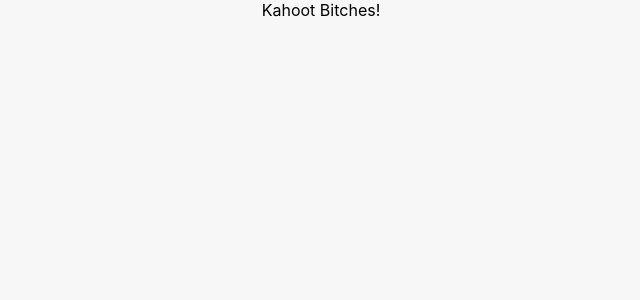
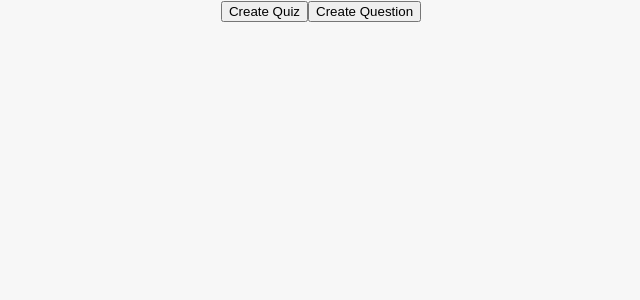
Before and after one commit to alonrubin2/kahoot2, a React (Create React App) app: page /landing in a window 1280 px wide. Shown: the top 300 px of the page, without its empty margins (319-959 px from the left). Built offline with nearby package versions, Linux system fonts and the light colour scheme.

Commit message:
routing for landing page and create quiz/question running. starting ui build with interface for inputing questions and aswers. starting to devide missions

```diff
--- a/package.json
+++ b/package.json
@@ -3,11 +3,14 @@
   "version": "0.1.0",
   "private": true,
   "dependencies": {
+    "@fortawesome/fontawesome-free": "^5.15.3",
     "@testing-library/jest-dom": "^5.14.1",
     "@testing-library/react": "^11.2.7",
     "@testing-library/user-event": "^12.8.3",
     "react": "^17.0.2",
     "react-dom": "^17.0.2",
+    "react-router": "^5.2.0",
+    "react-router-dom": "^5.2.0",
     "react-scripts": "4.0.3",
     "web-vitals": "^1.1.2"
   },
@@ -34,5 +37,8 @@
       "last 1 firefox version",
       "last 1 safari version"
     ]
+  },
+  "devDependencies": {
+    "node-sass": "^6.0.1"
   }
 }
--- a/src/App.js
+++ b/src/App.js
@@ -1,15 +1,41 @@
-import logo from './logo.svg';
 import './App.css';
+import { useEffect, useState, useContext } from 'react';
+import { useHistory } from 'react-router-dom';
+import {
+  Switch,
+  Route
+} from 'react-router-dom';
+import Landing from './Landing';
+import CreateQuiz from './CreateQuiz/CreateQuiz';
+import CreateQuestion from './CreateQuiz/CreateQuestion/CreateQuestion';
+
 
 
 
 function App() {
+  const history = useHistory();
+
+  useEffect(() => {
+    history.push('/landing')
+  }, []);
 
 
 
   return (
     <div className="App">
-      Kahoot Bitches!
+      <Switch>
+
+        <Route path="/create-question" >
+          <CreateQuestion />
+        </Route>
+        <Route path="/create-quiz">
+          <CreateQuiz  />
+        </Route>
+        <Route path="/landing">
+          <Landing  />
+        </Route>
+
+      </Switch>
     </div>
   );
 }
--- /dev/null
+++ b/src/CreateQuiz/CreateQuestion/CreateQuestion.js
@@ -0,0 +1,12 @@
+import React from 'react';
+import './CreateQuestion.scss';
+
+const CreateQuestion = () => {
+    return (
+        <div>
+            CreateQuestion
+        </div>
+    );
+}
+
+export default CreateQuestion;
--- /dev/null
+++ b/src/CreateQuiz/CreateQuiz.js
@@ -0,0 +1,12 @@
+import React from 'react';
+import './CreateQuiz.scss'
+
+const CreateQuiz = () => {
+    return (
+        <div>
+            CreateQuiz
+        </div>
+    );
+}
+
+export default CreateQuiz;
--- /dev/null
+++ b/src/Landing.js
@@ -0,0 +1,16 @@
+import React from 'react';
+import { useHistory } from 'react-router-dom';
+
+const Landing = () => {
+
+    const history = useHistory();
+
+    return (
+        <div>
+            <button onClick={() => history.push('/create-quiz')}>Create Quiz</button>
+            <button onClick={() =>history.push('/create-question')}>Create Question</button>
+        </div>
+    );
+}
+
+export default Landing;
--- a/src/index.js
+++ b/src/index.js
@@ -3,10 +3,14 @@
 import './index.css';
 import App from './App';
 import reportWebVitals from './reportWebVitals';
+import { BrowserRouter } from 'react-router-dom';
+
 
 ReactDOM.render(
   <React.StrictMode>
-    <App />
+    <BrowserRouter>
+      <App />
+    </BrowserRouter>
   </React.StrictMode>,
   document.getElementById('root')
 );
```
Also changed, not shown: src/Register/Register.js (added, +14 -0 lines), src/CreateQuiz/CreateQuestion/CreateQuestion.scss (added), src/CreateQuiz/CreateQuiz.scss (added), src/Register/register.scss (added), 2 other files (tests, documents, lock files or other folders).
